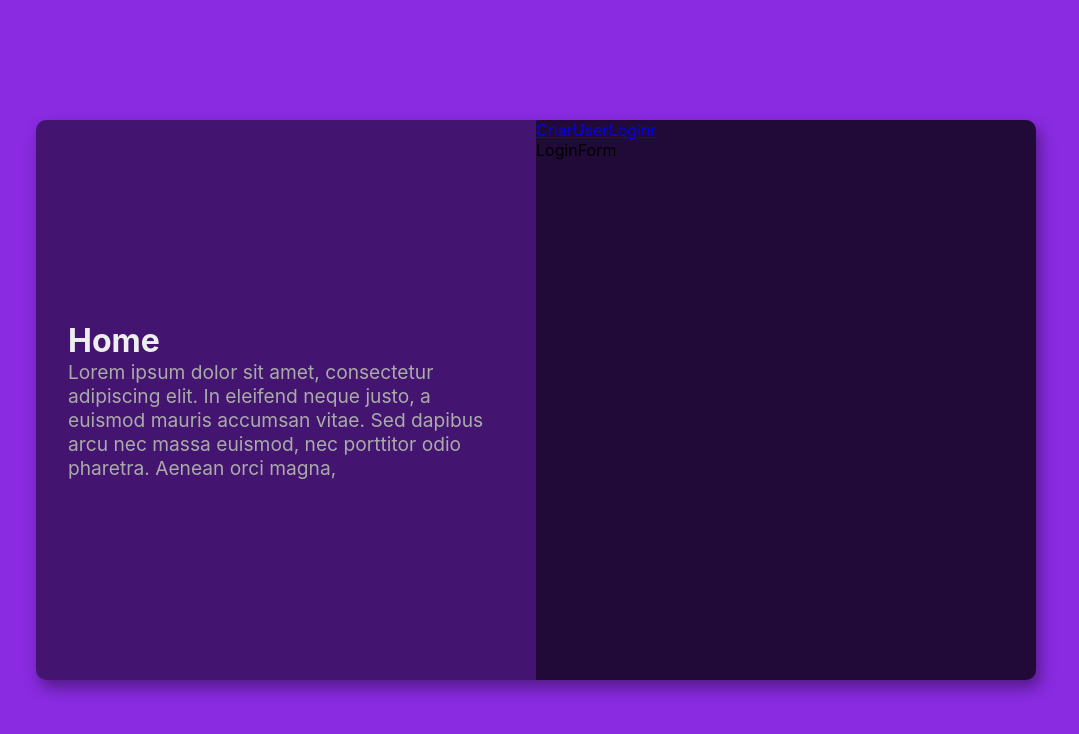
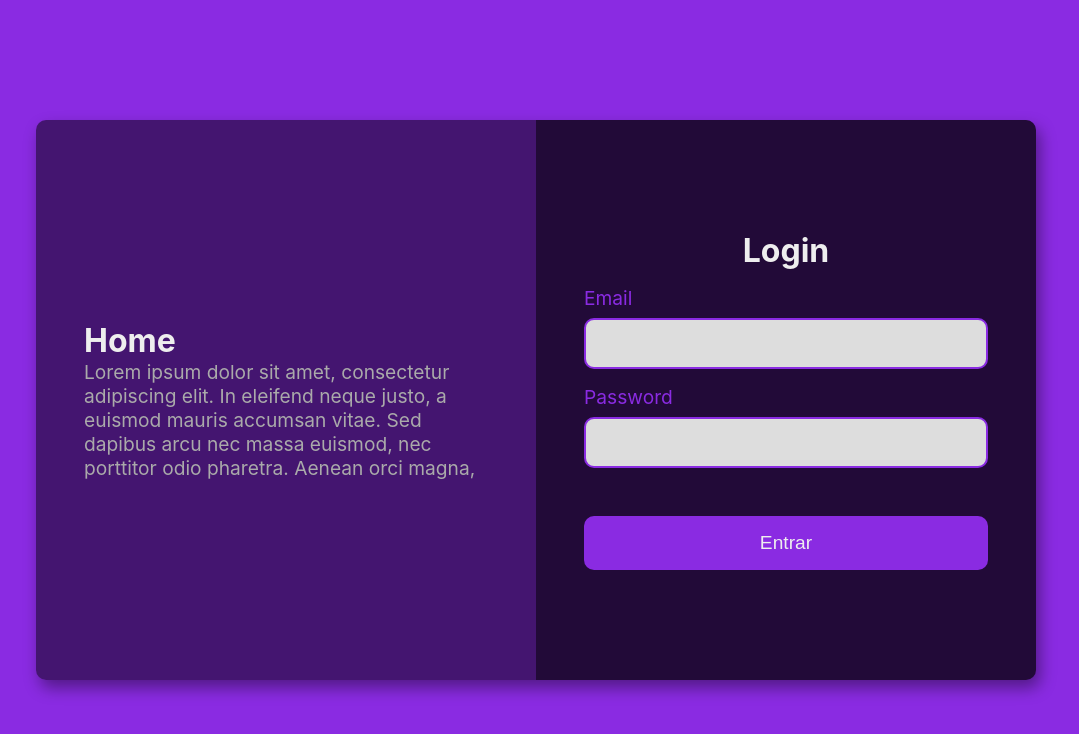
Before and after one commit to Elysium-Santana/login-system, a React (Create React App) app: page /login in a window 1280 px wide. Shown: the top 734 px of the page, without its empty margins (104-1183 px from the left). Built offline with nearby package versions, Linux system fonts and the light colour scheme.

Commit message:
componentes , inputs e css  adicionados

```diff
--- a/src/Componets/Forms/LoginForm.js
+++ b/src/Componets/Forms/LoginForm.js
@@ -1,7 +1,17 @@
 import React from 'react';
+import Button from '../Inputs/Button';
+import Inputs from '../Inputs/Inputs';
+import styles from './LoginForm.module.css';
 
 const LoginForm = () => {
-  return <div>LoginForm</div>;
+  return (
+    <form className={styles.form}>
+      <h1>Login</h1>
+      <Inputs label="Email" value="" type="email" />
+      <Inputs label="Password" value="" type="password" />
+      <Button children={'Entrar'} />
+    </form>
+  );
 };
 
 export default LoginForm;
--- /dev/null
+++ b/src/Componets/Forms/LoginForm.module.css
@@ -0,0 +1,13 @@
+.form{
+  padding: 0 3rem;
+  gap: 1rem;
+  display: flex;
+  flex-direction: column;
+  justify-content: center;
+  height: 100%;
+}
+form h1{
+  color: #eee;
+  font-size: 2rem;
+  align-self: center;
+}
--- /dev/null
+++ b/src/Componets/Inputs/Button.js
@@ -0,0 +1,12 @@
+import React from 'react';
+import styles from './Button.module.css';
+
+const Button = ({ children }) => {
+  return (
+    <div>
+      <button className={styles.button}>{children}</button>
+    </div>
+  );
+};
+
+export default Button;
--- /dev/null
+++ b/src/Componets/Inputs/Button.module.css
@@ -0,0 +1,10 @@
+.button{
+  padding: 1rem 2rem;
+  background:blueviolet;
+  color: #eee;
+  border-radius: 10px;
+  width: 100%;
+  margin-top: 2rem;
+  border: none;
+  font-size: 1.2rem;
+}
--- /dev/null
+++ b/src/Componets/Inputs/Inputs.js
@@ -0,0 +1,21 @@
+import React from 'react';
+import styles from './Inputs.module.css';
+
+const Inputs = ({ name, label, value, onChange, type, error }) => {
+  return (
+    <div>
+      <label className={styles.label} htmlFor={name}>
+        {label}
+      </label>
+      <input
+        className={styles.input}
+        value={value}
+        onChange={onChange}
+        type={type}
+      />
+      {error && <p>{error}</p>}
+    </div>
+  );
+};
+
+export default Inputs;
--- /dev/null
+++ b/src/Componets/Inputs/Inputs.module.css
@@ -0,0 +1,15 @@
+.input{
+  padding: 1rem 2rem;
+  border-top: none;
+  border:  solid 2px blueviolet;
+  color: blueviolet;
+  background: #ddd;
+  border-radius: 10px;
+  width: 100%;
+}
+.label{
+  display: block;
+  font-size: 1.2rem;
+  color:blueviolet;
+  margin-bottom: .5rem;
+}
--- a/src/Componets/Routes/AppRoute.js
+++ b/src/Componets/Routes/AppRoute.js
@@ -10,9 +10,6 @@ const appRoute = () => {
   return (
     <div className={styles.RouteBx}>
       <BrowserRouter>
-        <Link to="/criar">Criar</Link>
-        <Link to="/">User</Link>
-        <Link to="/login">Loginr</Link>
         <Routes>
           <Route path="/" element={<User />} />
           <Route path="/criar" element={<CreateUser />} />
--- a/src/Componets/Routes/Home.module.css
+++ b/src/Componets/Routes/Home.module.css
@@ -10,7 +10,7 @@
   height: 70vh;
 }
 .homeContent{
-  padding: 2rem;
+  padding: 3rem;
   display: flex;
   flex-direction: column;
   justify-content: center;
```
